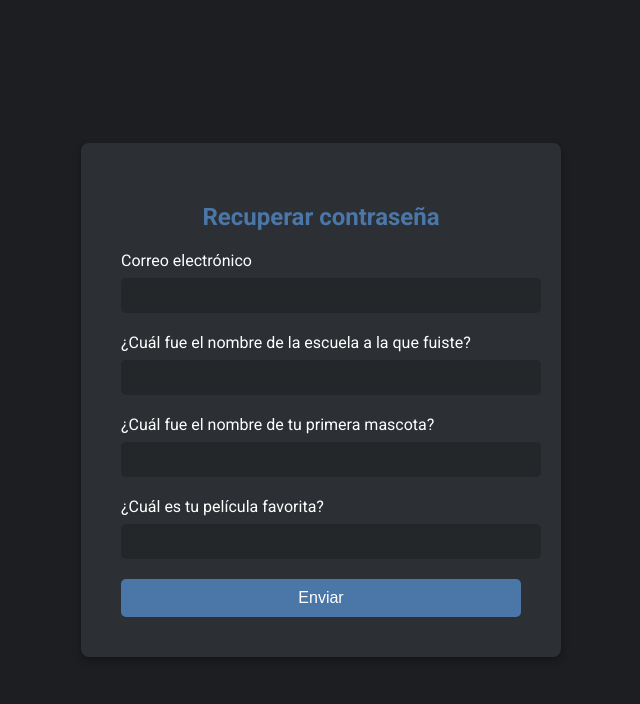
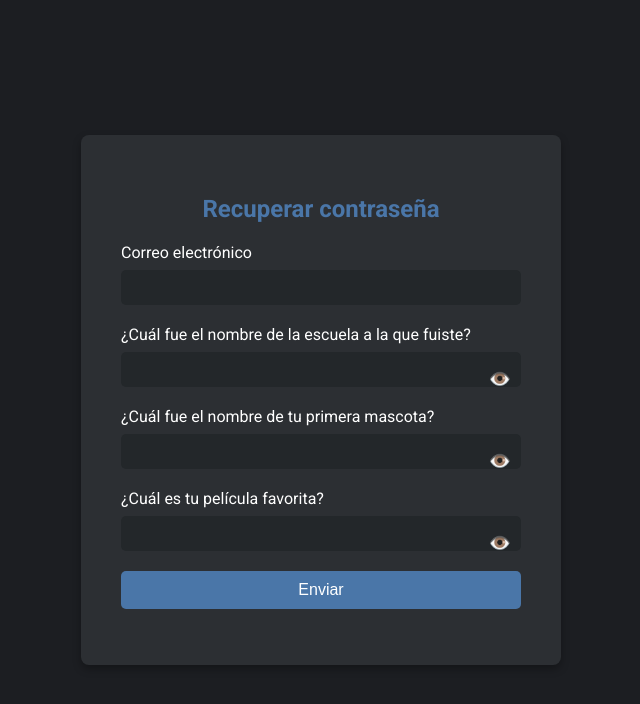
Before and after one commit to Diego-A-Cabrera/PDS, a PHP site: page /password_reset.php in a window 1280 px wide. Shown: the top 704 px of the page, without its empty margins (319-959 px from the left). Run offline with PHP 8.4, Linux system fonts and the light colour scheme.

Commit message:
Add files via upload

```diff
--- a/css/password_reset.css
+++ b/css/password_reset.css
@@ -53,6 +53,45 @@
     font-size: 16px;
 }
 
+input[type="password"] {
+    width: 100%;
+    padding: 10px;
+    margin-bottom: 20px;
+    border: none;
+    border-radius: 5px;
+    background-color: #23272a;
+    color: white;
+}
+
+.password-container {
+    position: relative;
+    display: flex;
+    align-items: center;
+}
+
+.password-container input {
+    width: 100%;
+    padding: 10px;
+    margin-bottom: 20px;
+    border: none;
+    border-radius: 5px;
+    background-color: #23272a;
+    color: white;
+    padding-right: 40px; /* Espacio suficiente para el ícono */
+}
+
+.password-container .toggle-password {
+    position: absolute;
+    right: 10px;
+    top: 50%;
+    transform: translateY(-50%);
+    cursor: pointer;
+    font-size: 18px;
+    line-height: 1; /* Centra el ícono verticalmente */
+    color: white;
+}
+
+
 input[type="submit"]:hover {
     background-color: #3c5a7b;
 }
--- a/password_reset.php
+++ b/password_reset.php
@@ -1,3 +1,7 @@
+<?php
+include 'toggleConfirmPasswordVisibility.php';
+include 'togglePasswordVisibility.php';
+?>
 <!DOCTYPE html>
 <html lang="es">
 <head>
@@ -24,13 +28,22 @@
             <input type="email" name="email" id="email" required>
 
             <label for="answer1">¿Cuál fue el nombre de la escuela a la que fuiste?</label>
-            <input type="text" name="answer1" id="answer1" required>
+            <div class="password-container">
+                <input type="password" name="answer1" id="answer1" required>
+                <span class="toggle-password" onclick="togglePasswordVisibility('answer1', this)">👁️</span>
+            </div>
 
             <label for="answer2">¿Cuál fue el nombre de tu primera mascota?</label>
-            <input type="text" name="answer2" id="answer2" required>
+            <div class="password-container">
+                <input type="password" name="answer2" id="answer2" required>
+                <span class="toggle-password" onclick="togglePasswordVisibility('answer2', this)">👁️</span>
+            </div>
 
             <label for="answer3">¿Cuál es tu película favorita?</label>
-            <input type="text" name="answer3" id="answer3" required>
+            <div class="password-container">
+                <input type="password" name="answer3" id="answer3" required>
+                <span class="toggle-password" onclick="togglePasswordVisibility('answer3', this)">👁️</span>
+            </div>
 
             <input type="submit" value="Enviar">
         </form>
```
Also changed, not shown: css/login.css (+20 -0 lines), css/process_password_reset.css (+19 -0 lines), css/update_password.css (+35 -0 lines), login.php (+6 -1 lines), process_password_reset.php (+14 -3 lines), update_password.php (+13 -4 lines).
